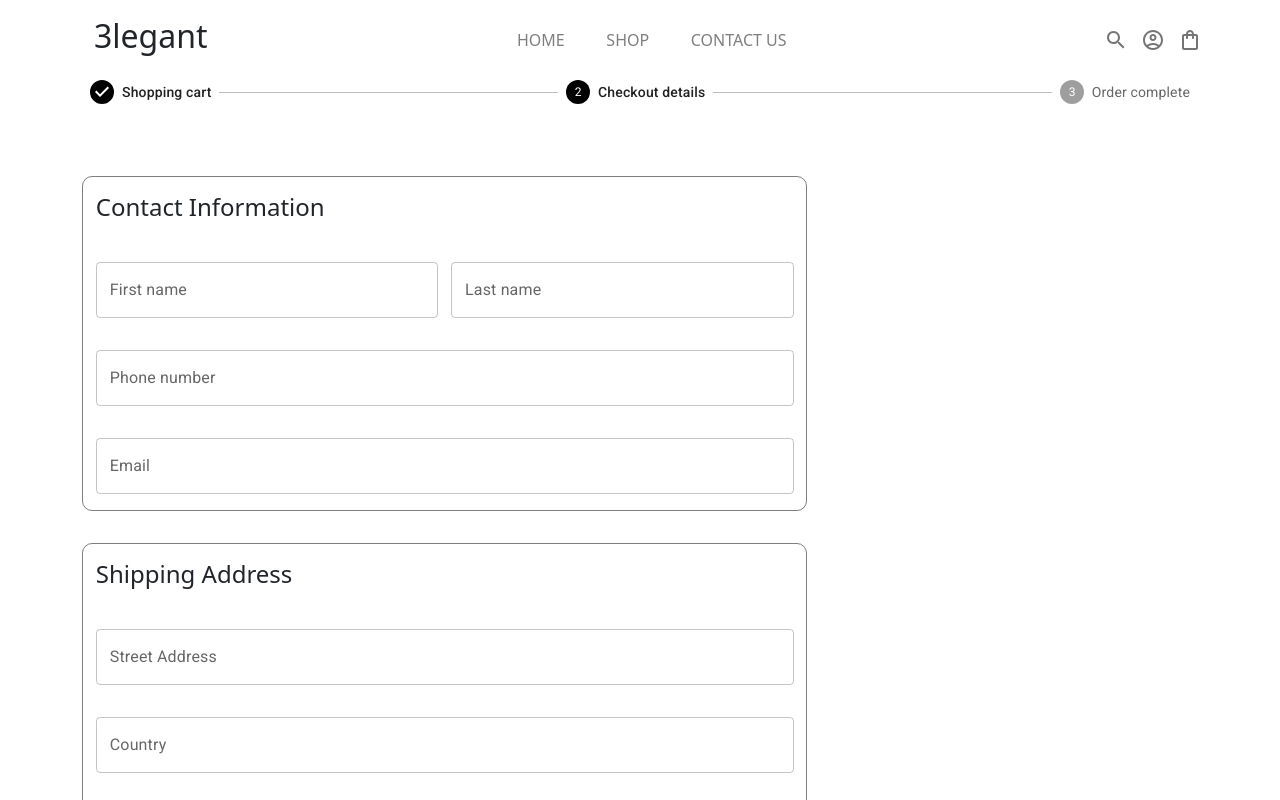
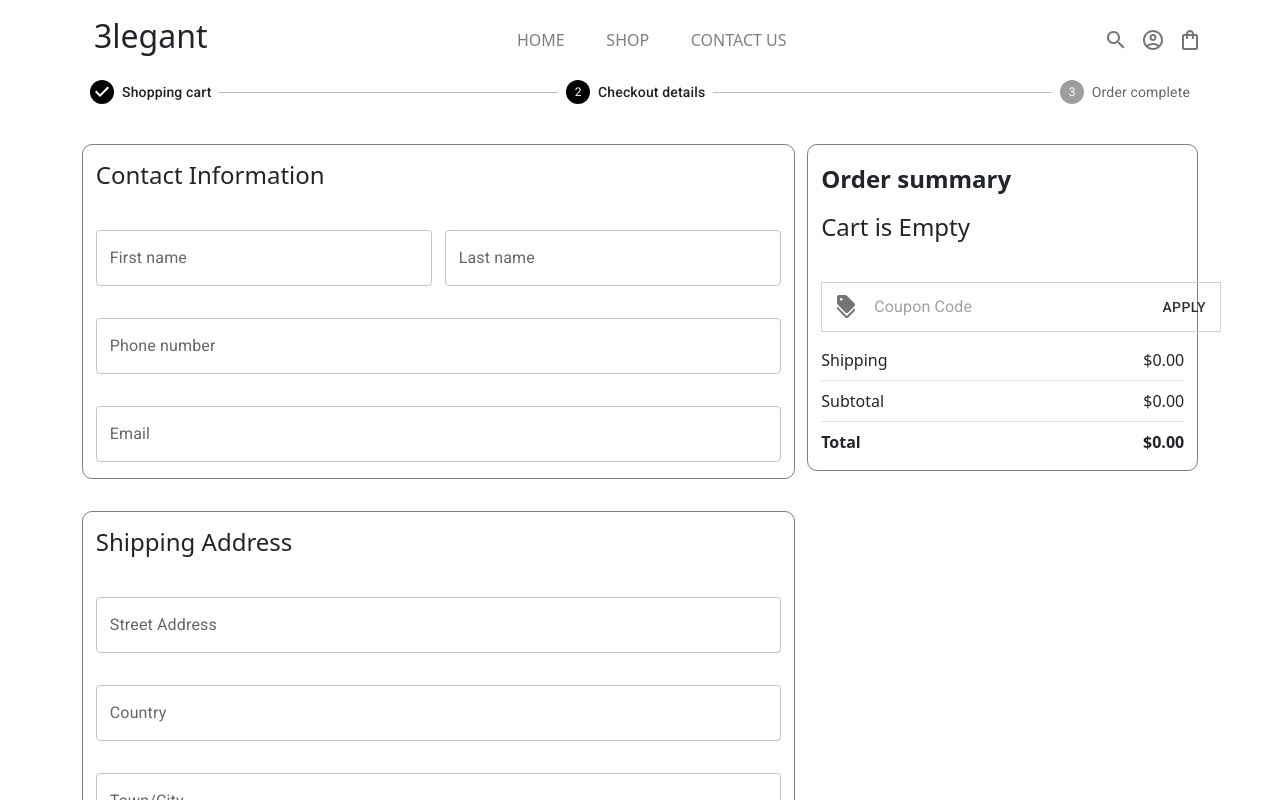
Before and after one commit to Yatin1923/ecommerce, a React (Create React App) app: page /cart in a window 1280 px wide. Both pictures are taken after a click on the button "CHECKOUT". Shown: the top 800 px of the page. Built offline with nearby package versions, Linux system fonts and the light colour scheme.

Commit message:
comleted order process

```diff
--- a/src/Components/Cart-Item/CartItem.tsx
+++ b/src/Components/Cart-Item/CartItem.tsx
@@ -33,6 +33,7 @@ const dispatch = useDispatch<any>();
                 </div>
             </div>
         </Box>
+        <br />
         <Divider className='divider'></Divider>
         </div>
     )
--- a/src/Components/Navbar/Navbar.tsx
+++ b/src/Components/Navbar/Navbar.tsx
@@ -30,7 +30,7 @@ const StyledBadge = styled(Badge)(({ theme }) => ({
       localStorage.removeItem('JWTToken');
       navigate('/signup');
   }
-let totalCartItems = useSelector((state:any)=>state?.cart?.length);
+let totalCartItems = useSelector((state:any)=>state?.user?.cart?.length);
 let [isShowNav, setShowNav] = React.useState(true);
 let lastScrollTop =0;
 const [anchorEl, setAnchorEl] = React.useState<null | HTMLElement>(null);
--- a/src/Pages/Cart/Cart.css
+++ b/src/Pages/Cart/Cart.css
@@ -1,5 +1,16 @@
 .cart-summary{
     width: 35%;
+    height: 70%;
+    border: 1px solid rgba(0, 0, 0, 0.5);
+    border-radius: 10px;
+    padding: 2vh 1vw;
+    display: flex;
+    flex-direction: column;
+    justify-content: space-around;
+}
+.order-summary{
+    width: 35%;
+    height: 70%;
     border: 1px solid rgba(0, 0, 0, 0.5);
     border-radius: 10px;
     padding: 2vh 1vw;
@@ -20,7 +31,7 @@
 .shipping-card-container{
     border: 1px solid rgba(0, 0, 0, 0.5);
     border-radius: 5px;
-    padding: 2vh 4vw;
+    padding: 2vh 1vw;
     display: flex;
     align-items: center;
     justify-content: space-between;
@@ -48,5 +59,24 @@
     flex-direction: column;
     justify-content: space-around;
     gap: 4vh;
-    margin: 4vh 0;
+    margin-bottom: 4vh;
 }
+.order-items{
+    height: 100%;
+    border-radius: 10px;
+    overflow: hidden;
+}
+.order-images{
+    height: 100%;
+}
+.order-heading-thanks{
+    color: rgb(75, 75, 75);
+
+}
+.order-details-heading{
+    font-weight: 600;
+    color: rgb(75, 75, 75);
+}
+.order-details-info{
+    font-weight: 700;
+}
--- a/src/Pages/Cart/Cart.tsx
+++ b/src/Pages/Cart/Cart.tsx
@@ -4,7 +4,7 @@ import Stepper from '@mui/material/Stepper';
 import Step from '@mui/material/Step';
 import StepLabel from '@mui/material/StepLabel';
 import Button from '@mui/material/Button';
-import { Divider, FormControlLabel, IconButton, InputBase, Paper, Radio, RadioGroup, Table, TableBody, TableCell, TableContainer, TableHead, TableRow, TextField, ThemeProvider, createTheme } from '@mui/material';
+import { Badge, Divider, FormControlLabel, IconButton, InputBase, Paper, Radio, RadioGroup, Table, TableBody, TableCell, TableContainer, TableHead, TableRow, TextField, ThemeProvider, createTheme, styled } from '@mui/material';
 import { useDispatch, useSelector } from 'react-redux';
 import { removeFromCartAsync } from '../../Redux/reducers'
 import CloseIcon from '@mui/icons-material/Close';
@@ -12,6 +12,7 @@ import DiscountIcon from '@mui/icons-material/Discount';
 import './Cart.css'
 import ShippingCard from '../../Components/Shipping-card/ShippingCard';
 import { Label } from '@mui/icons-material';
+import CartItem from '../../Components/Cart-Item/CartItem';
 const steps = ['Shopping cart', 'Checkout details', 'Order complete'];
 
 export default function Cart() {
@@ -22,9 +23,20 @@ export default function Cart() {
             }
         }
     })
+    const StyledBadge = styled(Badge)(({ theme }) => ({
+        '& .MuiBadge-badge': {
+            top: 5,
+            backgroundColor: 'black',
+            color: 'white',
+            // border: `2px solid ${theme.palette.background.paper}`,
+            padding: '8px',
+        },
+    }));
     const [activeStep, setActiveStep] = React.useState(0);
+    const [shipping, setShipping] = React.useState(0);
     const handleNext = () => {
         setActiveStep((prevActiveStep) => prevActiveStep + 1);
+        window.scrollTo({top:0,behavior:'instant'})
     };
 
     const handleBack = () => {
@@ -34,16 +46,26 @@ export default function Cart() {
         if (event.target.value.toLowerCase() == "express shipping") {
             setCartSubtotal(cartInitialSubtotal + 15.99)
             setCarttotal(cartInitialTotal + 15.99)
+            setShipping(15.99)
+
         }
         if (event.target.value.toLowerCase() == "free shipping") {
+            setShipping(0)
             setCartSubtotal(cartInitialSubtotal)
             setCarttotal(cartInitialTotal)
         }
         if (event.target.value.toLowerCase() == "pick up") {
             let pickUpDiscount = cartSubtotal * 21 / 100
+            setShipping((-pickUpDiscount));
             setCartSubtotal(cartInitialSubtotal - pickUpDiscount)
             setCarttotal(cartInitialTotal - pickUpDiscount)
         }
+    }
+    const handleStepperClick = (index: number) => {
+        if (index < activeStep) {
+            setActiveStep(index);
+        }
+        window.scrollTo({top:0})
     }
     const [cartSubtotal, setCartSubtotal] = React.useState(0);
     const [cartTotal, setCarttotal] = React.useState(0);
@@ -70,7 +92,7 @@ export default function Cart() {
                 <Box sx={{ width: '100%' }}>
                     <Stepper activeStep={activeStep}>
                         {steps.map((label, index) => (
-                            <Step key={label}>
+                            <Step key={label} sx={{ cursor: 'pointer' }} onClick={() => handleStepperClick(index)} >
                                 <StepLabel>{label}</StepLabel>
                             </Step>
                         ))}
@@ -126,7 +148,7 @@ export default function Cart() {
                                 </div>
                                 <RadioGroup className='shipping-cards' defaultValue="Free shipping">
                                     <div className="shipping-card-container">
-                                    <FormControlLabel value="Free shipping" control={<Radio onChange={handleShippingChange} />} label="Free shipping" />
+                                        <FormControlLabel value="Free shipping" control={<Radio onChange={handleShippingChange} />} label="Free shipping" />
                                         <div className="shipping-cost">
                                             $0.00
                                         </div>
@@ -207,8 +229,8 @@ export default function Cart() {
                                     <div className='payment-info'>
                                         <h4>Payment method</h4>
                                         <RadioGroup className='shipping-cards' defaultValue="Free shipping">
-                                            <FormControlLabel className='payment-card-container' value="Payment by credit card" control={<Radio/>} label="Payment by credit card" />
-                                            <FormControlLabel className='payment-card-container' value="Paypal" control={<Radio/>} label="Paypal" />
+                                            <FormControlLabel className='payment-card-container' value="Payment by credit card" control={<Radio />} label="Payment by credit card" />
+                                            <FormControlLabel className='payment-card-container' value="Paypal" control={<Radio />} label="Paypal" />
                                         </RadioGroup>
                                         <Divider></Divider>
                                         <TextField sx={{ width: '100%' }} id="outlined-basic" label="Card number" placeholder='1234 **** **** **54' variant="outlined" />
@@ -217,12 +239,94 @@ export default function Cart() {
                                             <TextField sx={{ width: '50%' }} id="outlined-basic" label="CVC" variant="outlined" />
                                         </Box>
                                     </div>
+                                    <Button sx={{ width: '100%' }} variant="contained" onClick={handleNext}>Place your order</Button>
                                 </div>
-                                <div className='checkout-right'>
+                                <div className='order-summary' >
+                                    <div className='summary-heading'>
+                                        Order summary
+                                    </div>
+                                    <Box sx={{ margin: '2vh 0' }}>
 
+                                        {cartItems.length > 0 ?
+                                            cartItems.map(item =>
+                                                <CartItem id={item.id} image={item.imageUrl} name={item.name} key={item.name} color="black" quantity={item.quantity ?? 1} price={item.price}></CartItem>)
+                                            :
+                                            <h4>Cart is Empty</h4>}
+                                    </Box>
+                                    <Box
+                                        component="form"
+                                        sx={{ p: '2px 4px', margin: '2vh 0', display: 'flex', alignItems: 'center', width: 400, border: '1px solid lightgrey' }}
+                                    >
+                                        <IconButton>
+                                            <DiscountIcon></DiscountIcon>
+                                        </IconButton>
+                                        <InputBase
+                                            sx={{ ml: 1, flex: 1 }}
+                                            placeholder="Coupon Code"
+                                        />
+                                        <Button type="button" sx={{ p: '10px', opacity: '0.8' }}>
+                                            Apply
+                                        </Button>
+                                    </Box>
+
+                                    <Box sx={{ display: 'flex', flexDirection: "column", justifyContent: 'space-around', gap: '1vh' }}>
+                                        <Box sx={{ display: 'flex', justifyContent: 'space-between' }} className='cart-subtotal'>
+                                            <span>Shipping</span>
+                                            <span>${shipping.toFixed(2)}</span>
+                                        </Box>
+                                        <Divider />
+                                        <Box sx={{ display: 'flex', justifyContent: 'space-between' }} className='cart-subtotal'>
+                                            <span>Subtotal</span>
+                                            <span>${cartSubtotal.toFixed(2)}</span>
+                                        </Box>
+                                        <Divider />
+                                        <strong>
+                                            <Box sx={{ display: 'flex', justifyContent: 'space-between' }} className='cart-total'>
+                                                <span>Total</span>
+                                                <span>${cartTotal.toFixed(2)}</span>
+                                            </Box>
+                                        </strong>
+                                    </Box>
                                 </div>
                             </Box>
-                        </> : <></>}
+                        </> :
+                        activeStep == 2 ?
+                            <>
+                                <Box className='order-heading' sx={{ textAlign: 'center',margin:'5vh 0' }}>
+                                    <h3 className='order-heading-thanks'>Thank you!</h3>
+                                    <div>
+                                        <h2>Your Order has been recieved</h2>
+                                    </div>
+                                </Box>
+                                <Box sx={{ display: 'flex', gap: '1vw', height: '10vw', justifyContent: 'center', margin: '5vh 0' }} >
+                                    {cartItems.length > 0 ?
+                                        cartItems.map(item =>
+                                            <StyledBadge badgeContent={item.quantity ?? 1}>
+                                                <div className='order-items'>
+                                                    <img src={item.imageUrl} className='order-images'></img>
+                                                </div>
+                                            </StyledBadge>
+                                        )
+                                        :
+                                        <></>}
+                                </Box>
+                                <Box sx={{display:'flex',gap:'1vw', justifyContent:'center'}}>
+                                            <div className="orderDetails-left">
+                                                <div className='order-details-heading'>Order code:</div>
+                                                <div className='order-details-heading'>Date:</div>
+                                                <div className='order-details-heading'>Total:</div>
+                                                <div className='order-details-heading'>Payment method:</div>
+                                            </div>
+                                            <div className="orderDetails-right">
+                                                <div className='order-details-info'>#{Number(Math.random()*10000).toFixed(0)}</div>
+                                                <div className='order-details-info'>{new Date(Date.now()).toDateString()}</div>
+                                                <div className='order-details-info'>${cartTotal}</div>
+                                                <div className='order-details-info'>Paypal</div>
+                                            </div>
+                                </Box>
+                            </>
+                            :
+                            <></>}
             </ThemeProvider>
         </div>
     );
```
